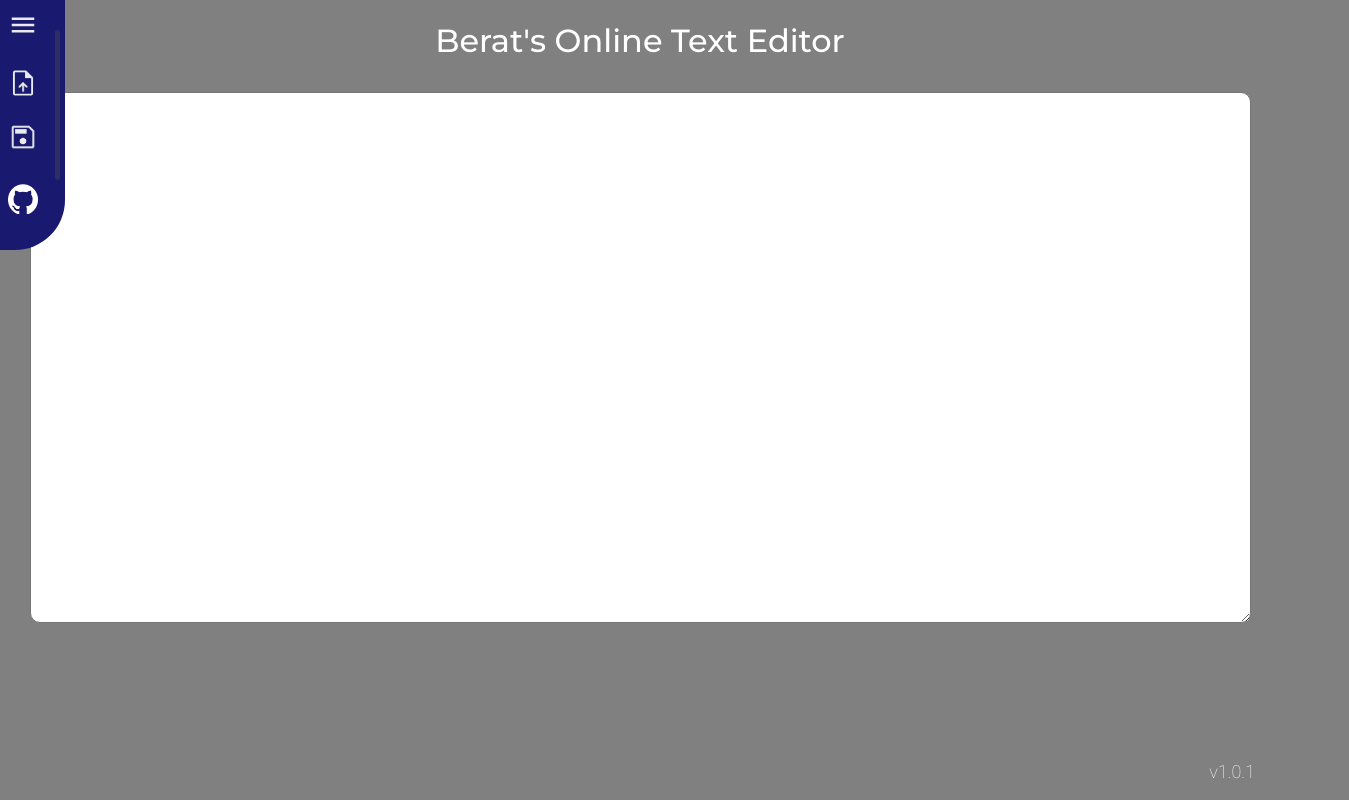
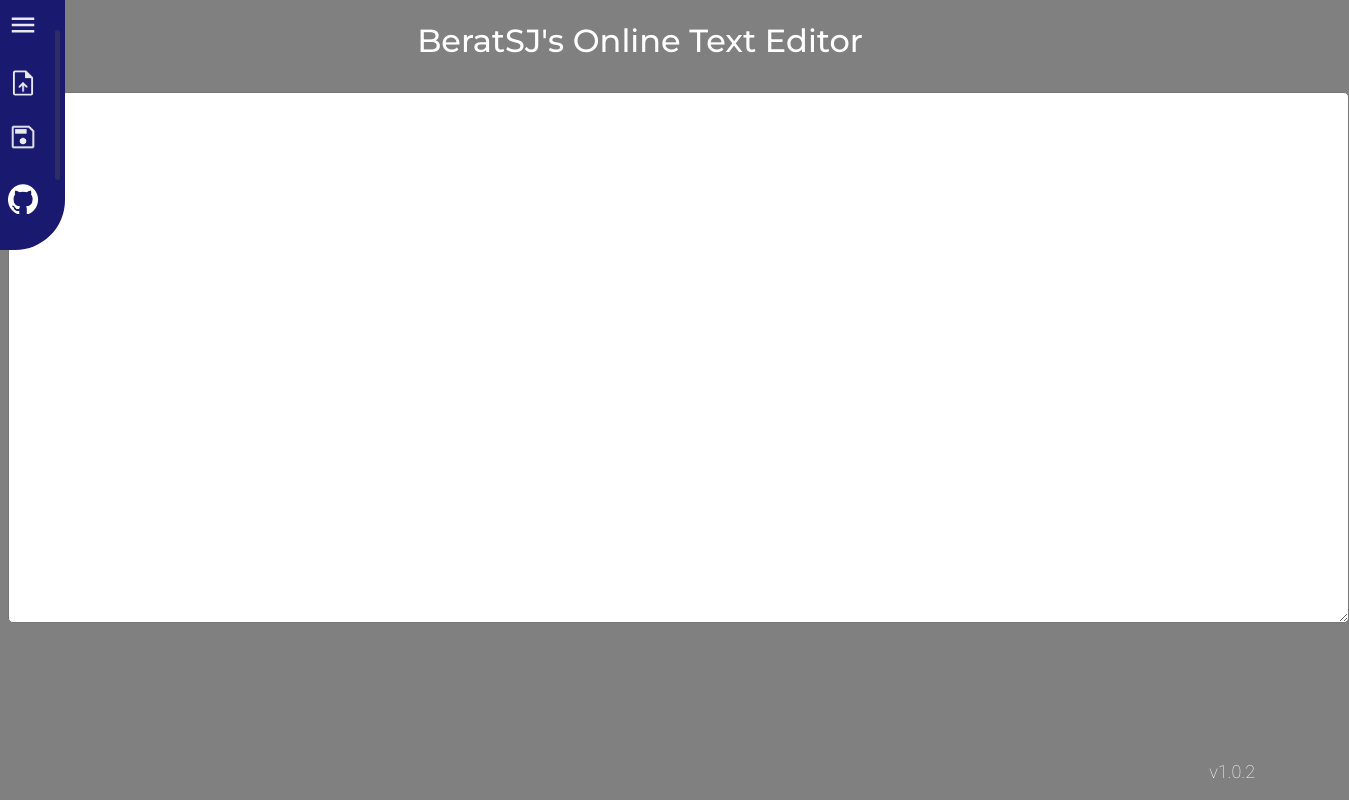
Before and after one commit to BeratSJ/online-text-editor, a plain HTML site: page index.html in a window 1280 px wide. Shown: the whole page, 1349 px wide, since content can reach past the window. Drawn offline with Linux system fonts and the light colour scheme.

Commit message:
v1.0.2 - textarea updated
- border-radius edited
- cols edited

```diff
--- a/css/textEditor.css
+++ b/css/textEditor.css
@@ -1,6 +1,6 @@
 .textEditor{
     position: relative;
     top: 10px;
-    border-radius: 10px;
+    border-radius: 5px;
     font-family: Arial, Helvetica, sans-serif;
 }
--- a/index.html
+++ b/index.html
@@ -28,16 +28,16 @@
     </div>
 
     <div>
-        <h1>Berat's Online Text Editor</h1>
+        <h1>BeratSJ's Online Text Editor</h1>
     </div>
     <input type="file" id="fileInput" style="display: none;">
     <script src="js/txtLoad.js"></script>
     <script src="js/txtSave.js"></script>
-    <textarea class="textEditor" id="myTextarea" rows="35" cols="150"></textarea>
+    <textarea class="textEditor" id="myTextarea" rows="35" cols="165"></textarea>
 
     <div>
         <div class="downPanelHandle"></div>
-        <p class="downPanelText">v1.0.1</p>
+        <p class="downPanelText">v1.0.2</p>
     </div>
 </body>
 </html>
```
Also changed, not shown: 1 other file.
